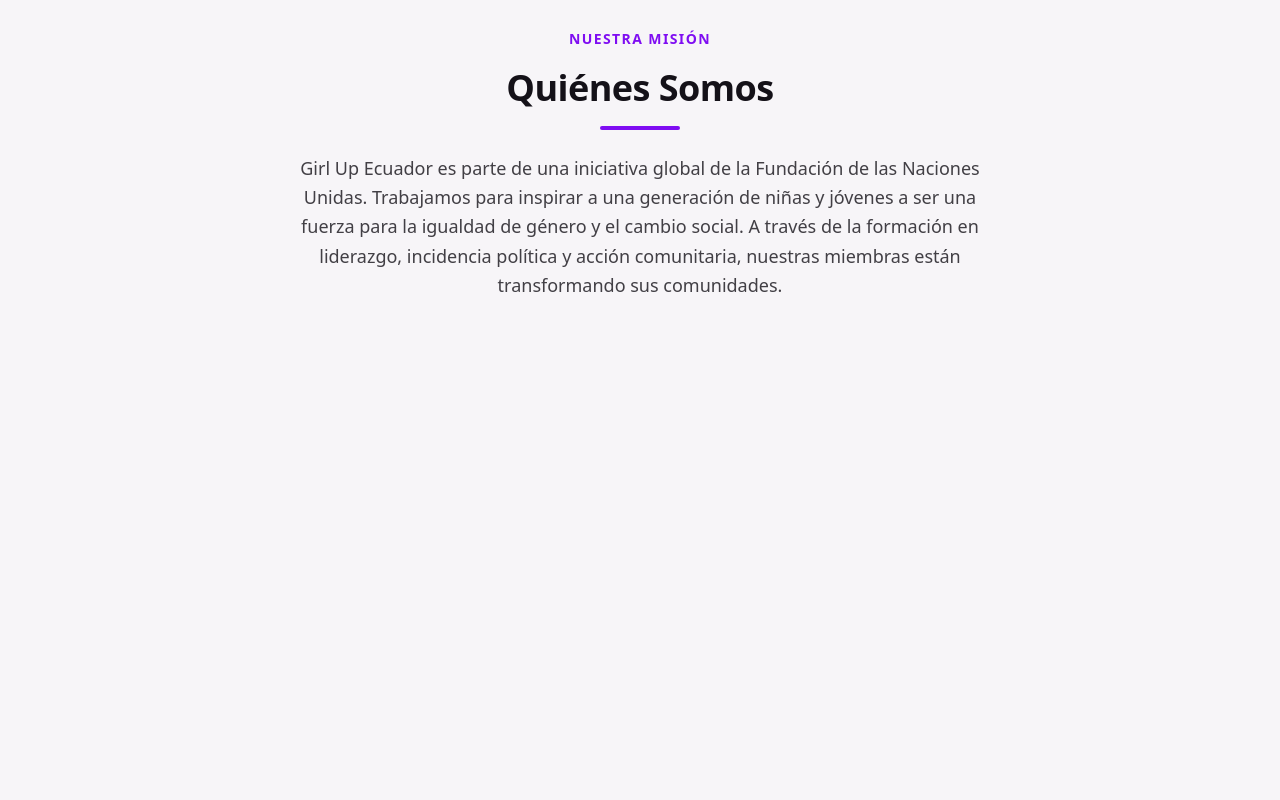
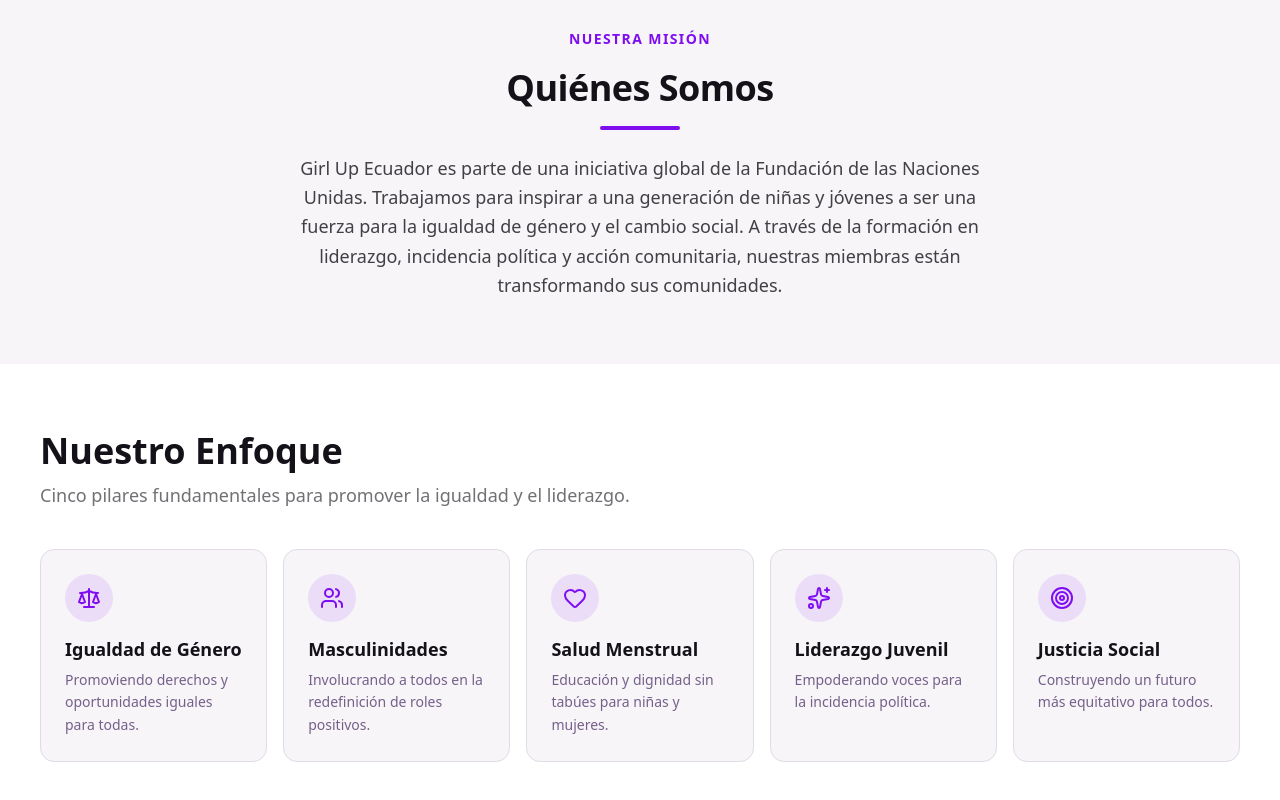
Before and after one commit to IMPETU-ONG-EC/girlup-landing-principal, a Next.js app: page / in a window 1280 px wide. Shown: the part 839-1639 px from the top of the page. Before the commit the page ends 1203 px from the top, so only its background shows below. Built offline with nearby package versions, Linux system fonts and the light colour scheme.

Commit message:
Refactor header component and add focus areas section; update app constants and sitemap

```diff
--- /dev/null
+++ b/app-logic/modules/principal-landing/components/focusAreas.tsx
@@ -0,0 +1,100 @@
+import { Heart, Scale, Sparkles, Target, Users } from "lucide-react";
+
+export const FocusAreas = () => {
+  return (
+    <section className="w-full bg-white dark:bg-[#1f1629] py-16">
+      <div className="flex justify-center">
+        <div className="w-full px-4 md:px-10">
+          <div className="flex flex-col gap-10">
+            <div className="flex flex-col gap-2 md:text-left text-center">
+              <h2 className="text-[#141118] dark:text-white text-3xl md:text-4xl font-bold leading-tight">
+                Nuestro Enfoque
+              </h2>
+              <p className="text-[#141118]/60 dark:text-gray-400 text-lg font-normal">
+                Cinco pilares fundamentales para promover la igualdad y el
+                liderazgo.
+              </p>
+            </div>
+            <div className="grid grid-cols-1 sm:grid-cols-2 lg:grid-cols-5 gap-4">
+              <div className="flex flex-col gap-4 rounded-xl border border-[#e0dbe6] dark:border-gray-700 bg-background-light dark:bg-background-dark p-6 hover:shadow-lg hover:border-primary/50 transition-all group">
+                <div className="w-12 h-12 rounded-full bg-primary/10 flex items-center justify-center text-primary group-hover:bg-primary group-hover:text-white transition-colors">
+                  <span className="material-symbols-outlined text-3xl">
+                    <Scale className="w-6 h-6" />
+                  </span>
+                </div>
+                <div className="flex flex-col gap-2">
+                  <h3 className="text-[#141118] dark:text-white text-lg font-bold leading-tight">
+                    Igualdad de Género
+                  </h3>
+                  <p className="text-[#75608a] dark:text-gray-400 text-sm font-normal leading-relaxed">
+                    Promoviendo derechos y oportunidades iguales para todas.
+                  </p>
+                </div>
+              </div>
+              <div className="flex flex-col gap-4 rounded-xl border border-[#e0dbe6] dark:border-gray-700 bg-background-light dark:bg-background-dark p-6 hover:shadow-lg hover:border-primary/50 transition-all group">
+                <div className="w-12 h-12 rounded-full bg-primary/10 flex items-center justify-center text-primary group-hover:bg-primary group-hover:text-white transition-colors">
+                  <span className="material-symbols-outlined text-3xl">
+                    <Users className="w-6 h-6" />
+                  </span>
+                </div>
+                <div className="flex flex-col gap-2">
+                  <h3 className="text-[#141118] dark:text-white text-lg font-bold leading-tight">
+                    Masculinidades
+                  </h3>
+                  <p className="text-[#75608a] dark:text-gray-400 text-sm font-normal leading-relaxed">
+                    Involucrando a todos en la redefinición de roles positivos.
+                  </p>
+                </div>
+              </div>
+              <div className="flex flex-col gap-4 rounded-xl border border-[#e0dbe6] dark:border-gray-700 bg-background-light dark:bg-background-dark p-6 hover:shadow-lg hover:border-primary/50 transition-all group">
+                <div className="w-12 h-12 rounded-full bg-primary/10 flex items-center justify-center text-primary group-hover:bg-primary group-hover:text-white transition-colors">
+                  <span className="material-symbols-outlined text-3xl">
+                    <Heart className="w-6 h-6" />
+                  </span>
+                </div>
+                <div className="flex flex-col gap-2">
+                  <h3 className="text-[#141118] dark:text-white text-lg font-bold leading-tight">
+                    Salud Menstrual
+                  </h3>
+                  <p className="text-[#75608a] dark:text-gray-400 text-sm font-normal leading-relaxed">
+                    Educación y dignidad sin tabúes para niñas y mujeres.
+                  </p>
+                </div>
+              </div>
+              <div className="flex flex-col gap-4 rounded-xl border border-[#e0dbe6] dark:border-gray-700 bg-background-light dark:bg-background-dark p-6 hover:shadow-lg hover:border-primary/50 transition-all group">
+                <div className="w-12 h-12 rounded-full bg-primary/10 flex items-center justify-center text-primary group-hover:bg-primary group-hover:text-white transition-colors">
+                  <span className="material-symbols-outlined text-3xl">
+                    <Sparkles className="w-6 h-6" />
+                  </span>
+                </div>
+                <div className="flex flex-col gap-2">
+                  <h3 className="text-[#141118] dark:text-white text-lg font-bold leading-tight">
+                    Liderazgo Juvenil
+                  </h3>
+                  <p className="text-[#75608a] dark:text-gray-400 text-sm font-normal leading-relaxed">
+                    Empoderando voces para la incidencia política.
+                  </p>
+                </div>
+              </div>
+              <div className="flex flex-col gap-4 rounded-xl border border-[#e0dbe6] dark:border-gray-700 bg-background-light dark:bg-background-dark p-6 hover:shadow-lg hover:border-primary/50 transition-all group">
+                <div className="w-12 h-12 rounded-full bg-primary/10 flex items-center justify-center text-primary group-hover:bg-primary group-hover:text-white transition-colors">
+                  <span className="material-symbols-outlined text-3xl">
+                    <Target className="w-6 h-6" />
+                  </span>
+                </div>
+                <div className="flex flex-col gap-2">
+                  <h3 className="text-[#141118] dark:text-white text-lg font-bold leading-tight">
+                    Justicia Social
+                  </h3>
+                  <p className="text-[#75608a] dark:text-gray-400 text-sm font-normal leading-relaxed">
+                    Construyendo un futuro más equitativo para todos.
+                  </p>
+                </div>
+              </div>
+            </div>
+          </div>
+        </div>
+      </div>
+    </section>
+  );
+};
--- /dev/null
+++ b/app-logic/shared/constants/app.constants.ts
@@ -0,0 +1,2 @@
+export const APP_DOMAIN = "girlupec.com";
+export const APP_URL = "https://" + APP_DOMAIN;
--- a/app/page.tsx
+++ b/app/page.tsx
@@ -1,6 +1,7 @@
-import { Header } from "@/app-logic/modules/principal-landing/components/Header";
+import { Header } from "@/app-logic/shared/components/Header";
 import { Hero } from "@/app-logic/modules/principal-landing/components/hero";
 import { WhoWeAre } from "@/app-logic/modules/principal-landing/components/whoWeAre";
+import { FocusAreas } from "@/app-logic/modules/principal-landing/components/focusAreas";
 
 export default function Home() {
   return (
@@ -8,6 +9,7 @@
       <Header />
       <Hero />
       <WhoWeAre />
+      <FocusAreas />
     </div>
   );
 }
--- /dev/null
+++ b/app/robots.ts
@@ -0,0 +1,12 @@
+import type { MetadataRoute } from 'next'
+
+export default function robots(): MetadataRoute.Robots {
+  return {
+    rules: {
+      userAgent: '*',
+      allow: '/',
+      disallow: '/private/',
+    },
+    sitemap: 'https://girlupec.com/sitemap.xml',
+  }
+}
--- /dev/null
+++ b/app/sitemap.ts
@@ -0,0 +1,13 @@
+import { APP_URL } from "@/app-logic/shared/constants/app.constants";
+import type { MetadataRoute } from "next";
+
+export default function sitemap(): MetadataRoute.Sitemap {
+  return [
+    {
+      url: APP_URL,
+      lastModified: new Date(),
+      changeFrequency: "yearly",
+      priority: 1,
+    },
+  ];
+}
```
Also changed, not shown: app-logic/shared/components/Header.tsx (renamed from app-logic/modules/principal-landing/components/Header.tsx).
